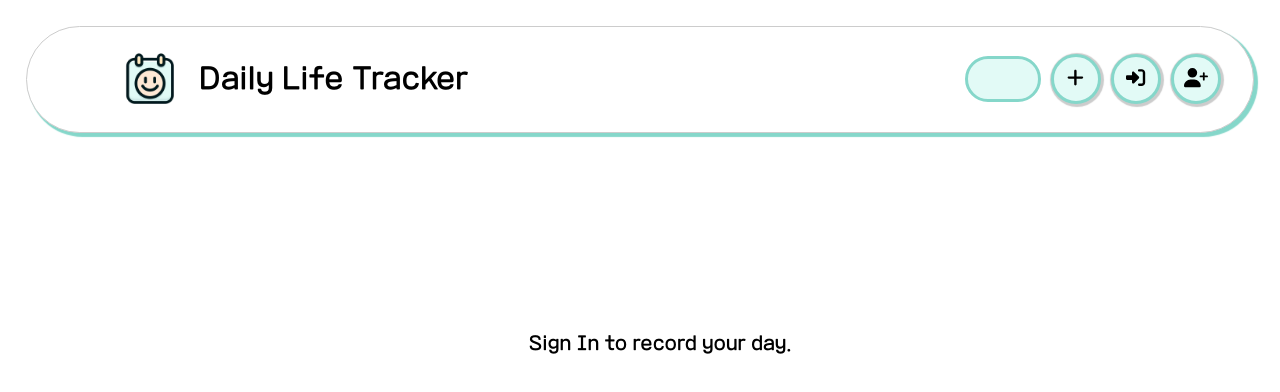
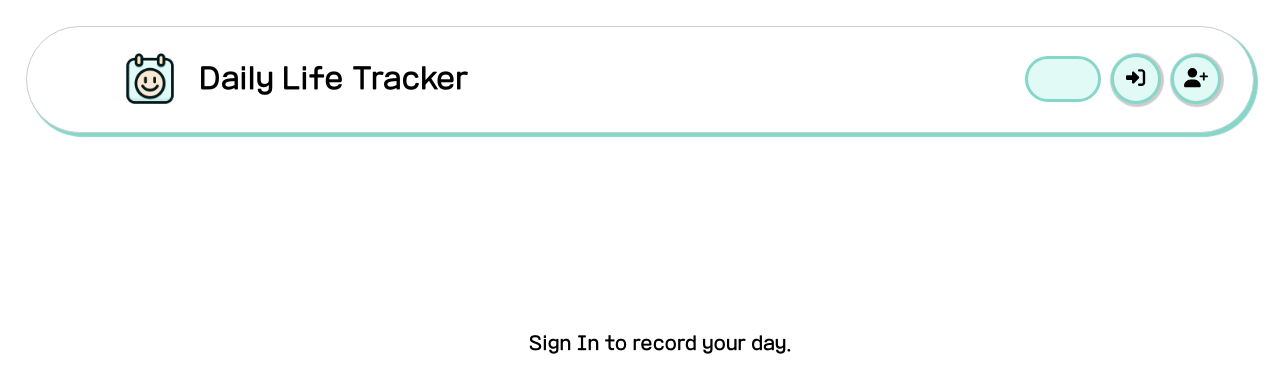
Before and after one commit to ChaeyeonAhn/newbie-project-DLT-chacha, a React (Create React App) app in the folder client/: page / in a window 1280 px wide. Shown: the top 392 px of the page. Built offline with nearby package versions, Linux system fonts and the light colour scheme.

Commit message:
login 해야 포스트 추가 버튼 보이게 하기

```diff
--- a/client/src/pages/Home.tsx
+++ b/client/src/pages/Home.tsx
@@ -114,11 +114,11 @@ const HomePage = () => {
         </div>
         <div className="buttons">
           {SLogInStatus ? <p className="username">{SUsername}</p> : <p className="username">   </p>}
-          <button className="add-post-button" onClick={(e) => showAddPost()}><FontAwesomeIcon icon={faPlus} /></button>
+          {SLogInStatus ? <button className="add-post-button" onClick={(e) => showAddPost()}><FontAwesomeIcon icon={faPlus} /></button> : <p></p>}
           <AddPost pop={SShowAddPost} close={closeAddPost} username={SUsername} increase={setNPostCount} postcount={NPostCount}/>
           {SLogInStatus ? <button className="login" onClick={(e) => LogOut()}><FontAwesomeIcon icon={faRightFromBracket} /></button> : <button className="login" onClick={(e) => showLogIn()}><FontAwesomeIcon icon={faRightToBracket} /></button>}
           <LogIn pop={SShowLogIn} close={closeLogIn} handleLogin={handleLogin}/>
-          <button className="register" onClick={(e) => showRegister()}><FontAwesomeIcon icon={faUserPlus} /></button>
+          {SLogInStatus? <p></p> : <button className="register" onClick={(e) => showRegister()}><FontAwesomeIcon icon={faUserPlus} /></button>}
           <Register pop={SShowRegister} close={closeRegister}/>
         </div>
       </header>
```
